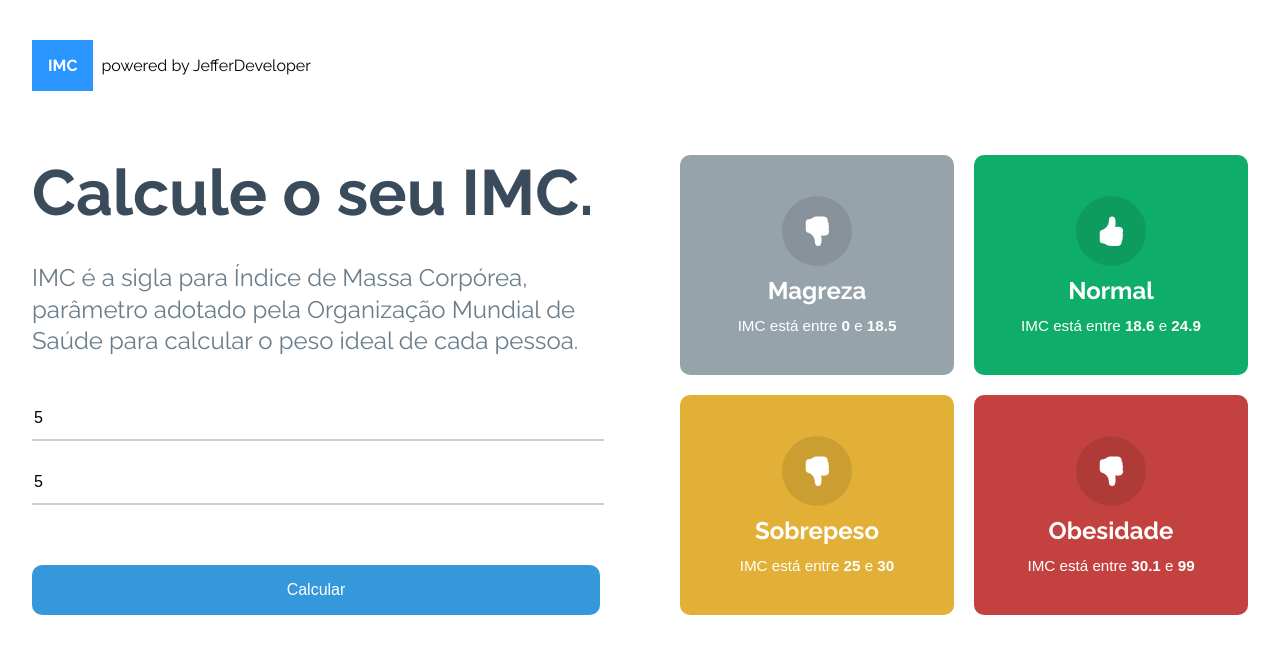
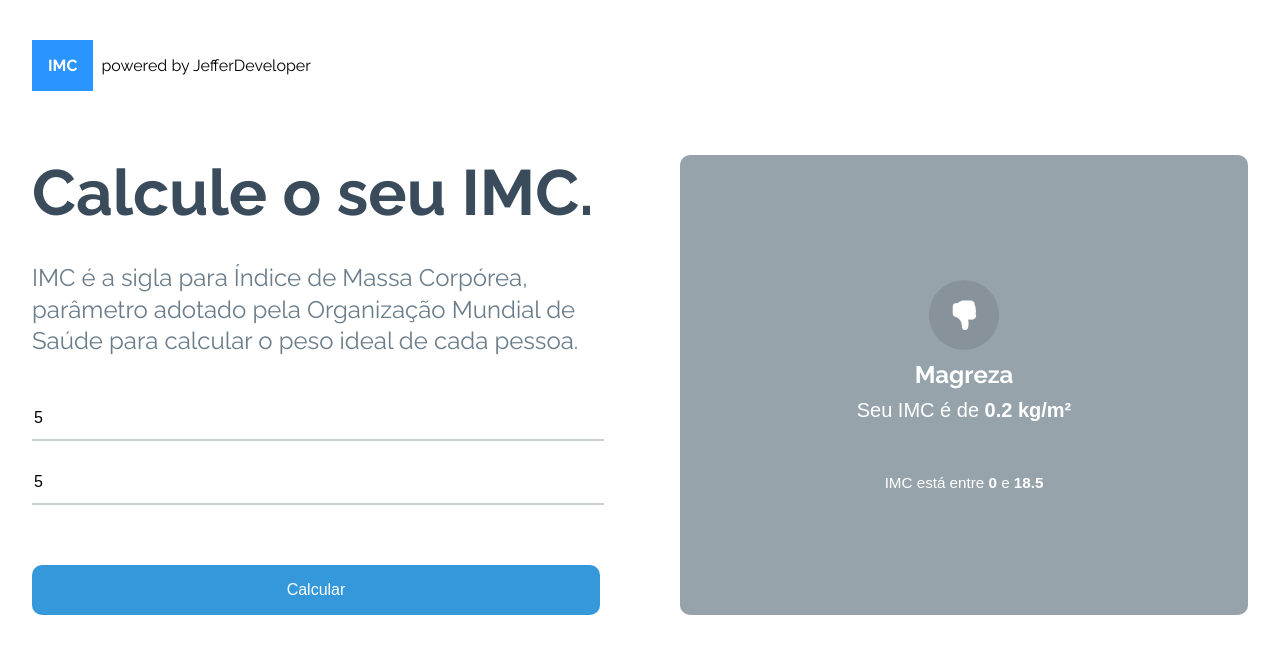
Before and after one commit to Jeffersoncharlles/calc-imc, a React (Create React App) app: page / in a window 1280 px wide. Both pictures are taken after typing "5", "5" into the empty fields and a click on the button "Calcular". Shown: the top 654 px of the page. Built offline with nearby package versions, Linux system fonts and the light colour scheme.

Commit message:
chore: calculateImc and showImc your commit

```diff
--- a/src/App.tsx
+++ b/src/App.tsx
@@ -2,19 +2,20 @@ import { useState } from 'react';
 import { toast } from 'react-toastify';
 import { Header } from './components/Header'
 import { Imc } from './components/Imc';
-import { calculateImc, levels } from './helpers/imc';
+import { calculateImc, ILevels, levels } from './helpers/imc';
 import styles from './styles/global.module.scss'
 
 export const App = () => {
     const [heightField, setHeightField] = useState<number>(0);
     const [weightField, setWeightField] = useState<number>(0);
+    const [showLevel, setShowLevel] = useState<ILevels | null>(null);
 
 
 
 
     const handleCalculateIMC = () => {
         if (heightField && weightField) {
-            // calculateImc(heightField, weightField)
+            setShowLevel(calculateImc(heightField, weightField));
 
         } else {
             toast.warning("Digite todos os campos.")
@@ -46,11 +47,21 @@ export const App = () => {
                     <button onClick={handleCalculateIMC}>Calcular</button>
                 </section>
                 <section className={styles.containerRight}>
-                    <div className={styles.containerGrid}>
-                        {levels.map((imc, index) => (
-                            <Imc key={index} data={imc} />
-                        ))}
-                    </div>
+                    {!showLevel &&
+                        <div className={styles.containerGrid}>
+                            {levels.map((imc, index) => (
+                                <Imc key={index} data={imc} />
+                            ))}
+                        </div>
+                    }
+                    {showLevel &&
+                        <div className={styles.containerRight_Big}>
+                            <div className={styles.containerRight_Big_Arrow}>
+
+                            </div>
+                            <Imc data={showLevel} />
+                        </div>
+                    }
                 </section>
             </main>
         </div>
--- a/src/components/Imc/index.tsx
+++ b/src/components/Imc/index.tsx
@@ -20,6 +20,10 @@ export const Imc = ({ data }: IImcProps) => {
                 {data.icon === 'down' && <BsHandThumbsDownFill size={30} />}
             </div>
             <h1>{data.title}</h1>
+            {data.yourImc &&
+                <article>Seu IMC é de <strong>{data.yourImc}  kg/m²</strong></article>
+            }
+
             <p>
                 IMC está entre <strong>{data.imc[0]}</strong> e <strong>{data.imc[1]}</strong>
             </p>
--- a/src/components/Imc/styles.module.scss
+++ b/src/components/Imc/styles.module.scss
@@ -24,9 +24,17 @@
         margin-top: 10px;
     }
 
+    article {
+        font-family: sans-serif;
+        font-size: 1.25rem;
+        margin: 10px 0 2.5rem 0;
+    }
+
     p {
         font-size: 0.95rem;
         font-family: sans-serif;
         margin-top: 0.75rem;
     }
+
+
 }
--- a/src/helpers/imc.ts
+++ b/src/helpers/imc.ts
@@ -19,7 +19,7 @@ export const levels: ILevels[] = [
     { title: 'Obesidade', color: '#C3423F', icon: 'down', imc: [30.1, 99] },
 ];
 
-export const calculateImc = ({ height, weight }: ImcProps) => {
+export const calculateImc = (height: number, weight: number) => {
     //peso dividido pela a raiz quadrada da altura
     const imc = weight / (height * height);
 
@@ -28,7 +28,7 @@ export const calculateImc = ({ height, weight }: ImcProps) => {
         //e for menor ou igual array posição 1
         if (imc >= levels[i].imc[0] && imc < levels[i].imc[1]) {
             //retornar a categoria ja com o imc
-            levels[i].yourImc = imc;
+            levels[i].yourImc = parseFloat(imc.toFixed(2));
             return levels[i];
             //retornar o próprio level
         }
--- a/src/styles/global.module.scss
+++ b/src/styles/global.module.scss
@@ -119,4 +119,10 @@ html {
         margin-top: 4rem;
 
     }
+
+    &_Big {
+        margin-top: 4rem;
+        display: flex;
+        flex: 1;
+    }
 }
```
